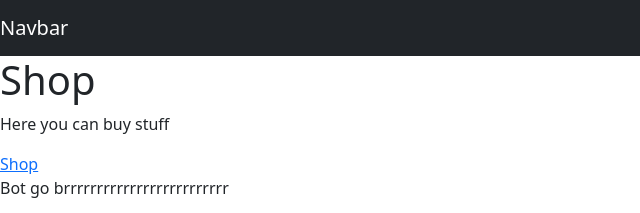
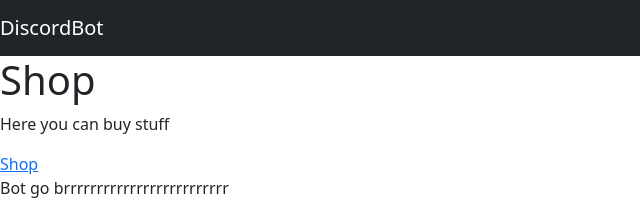
Before and after one commit to Jojojihn/DiscordBot, a plain HTML site: page websiteStuff/index.html in a window 1280 px wide. Shown: the top 213 px of the page, 0-640 px from the left. Drawn offline with nearby package versions, Linux system fonts and the light colour scheme.

Commit message:
A navbar I guess

```diff
--- a/websiteStuff/index.html
+++ b/websiteStuff/index.html
@@ -9,7 +9,7 @@
     </head>
     <body>
     <nav class="navbar navbar-dark bg-dark">
-        <a class="navbar-brand" href="#">Navbar</a>
+        <a class="navbar-brand" href="#">  DiscordBot</a>
         <button class="navbar-toggler" type="button" data-toggle="collapse" data-target="#navbarSupportedContent" aria-controls="navbarSupportedContent" aria-expanded="false" aria-label="Toggle navigation">
             <span class="navbar-toggler-icon"></span>
         </button>
```
